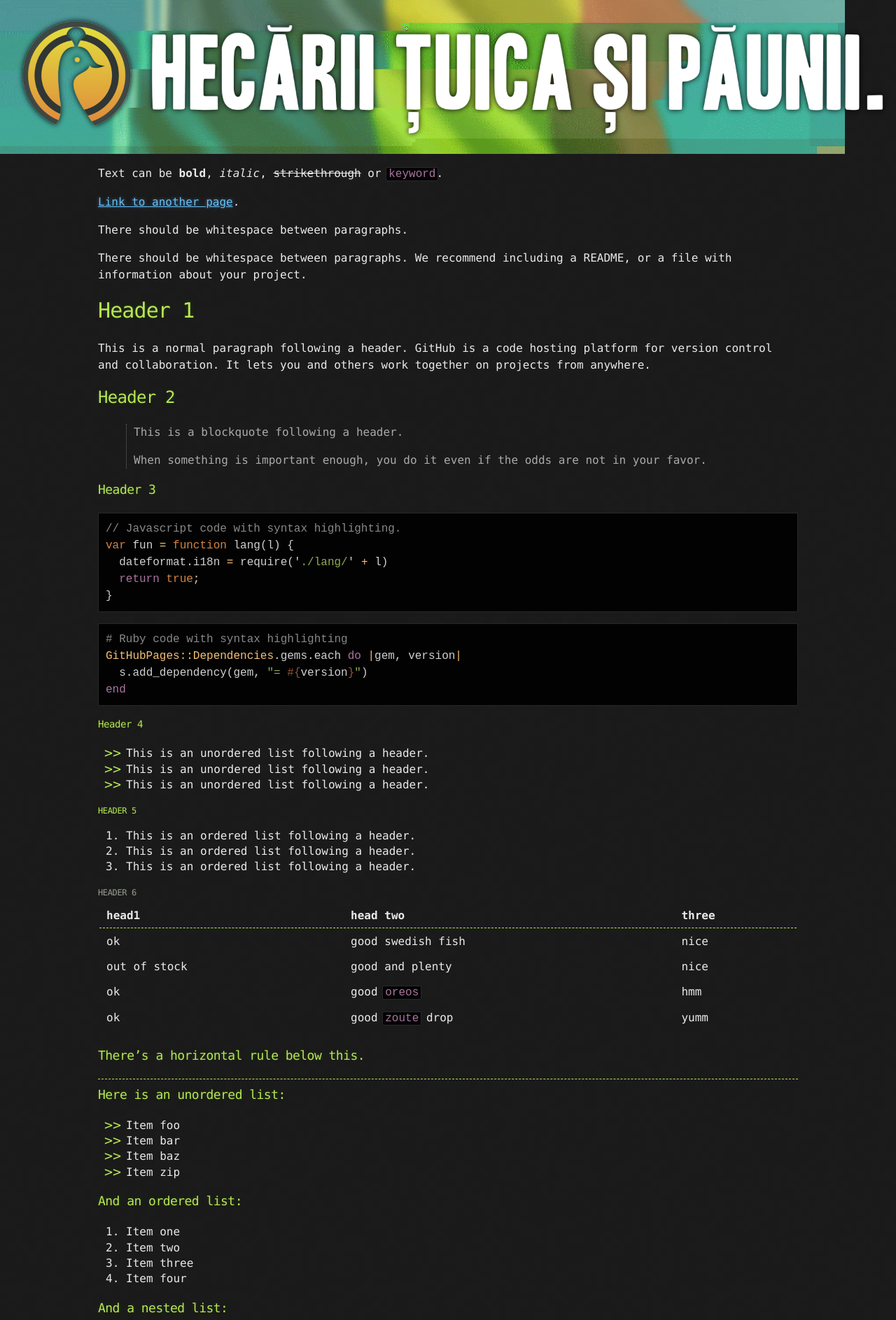
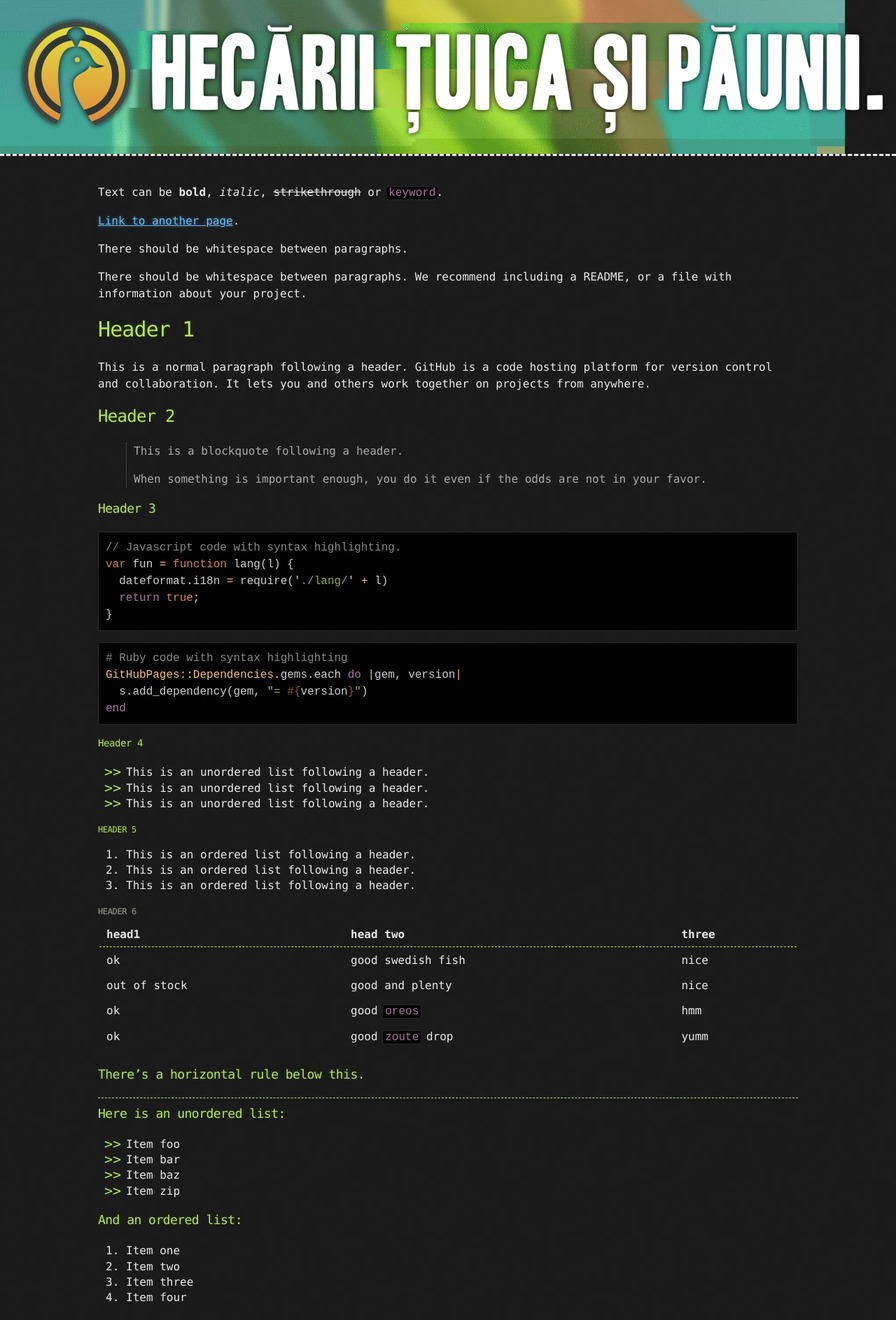
Before and after one commit to HecariiTuicaSiPaunii/Blog, a Jekyll site: the page built from index.md, in a window 1280 px wide. Shown: the top 1887 px of the page at 70% size. Built offline with Jekyll 4.4.1, drawn with Linux system fonts in a browser that asks for light colours.

Commit message:
Update default.html

```diff
--- a/_layouts/default.html
+++ b/_layouts/default.html
@@ -14,6 +14,8 @@
         <img style="margin-top:0px; width:100%" src="/assets/images/HTsPLogo.png">
       </a>
     </div>
+    <div style="width:100%; height:0px; border-style: dashed hidden hidden hidden;"></div>
+    <br>
     <div class="container">
       <section id="main_content">
         {{ content }}
```
